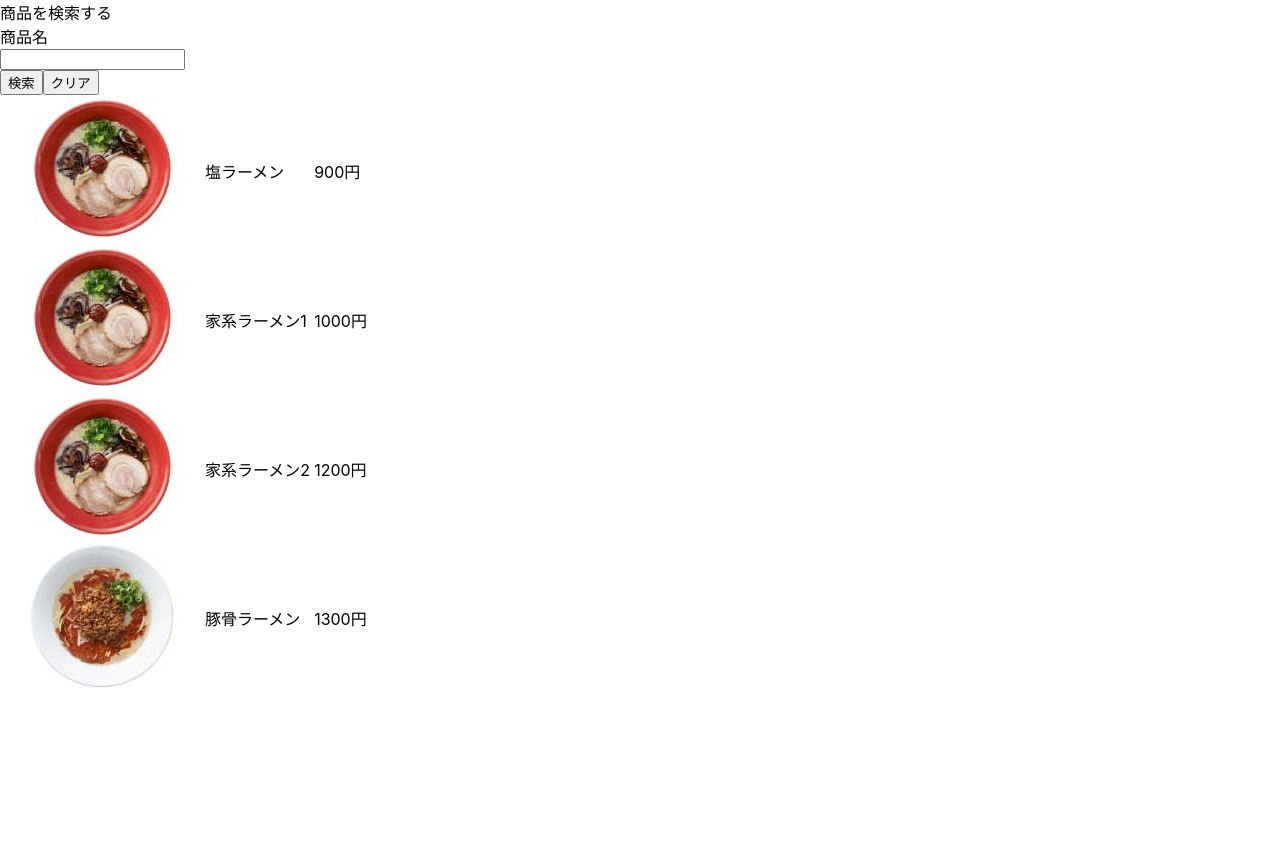
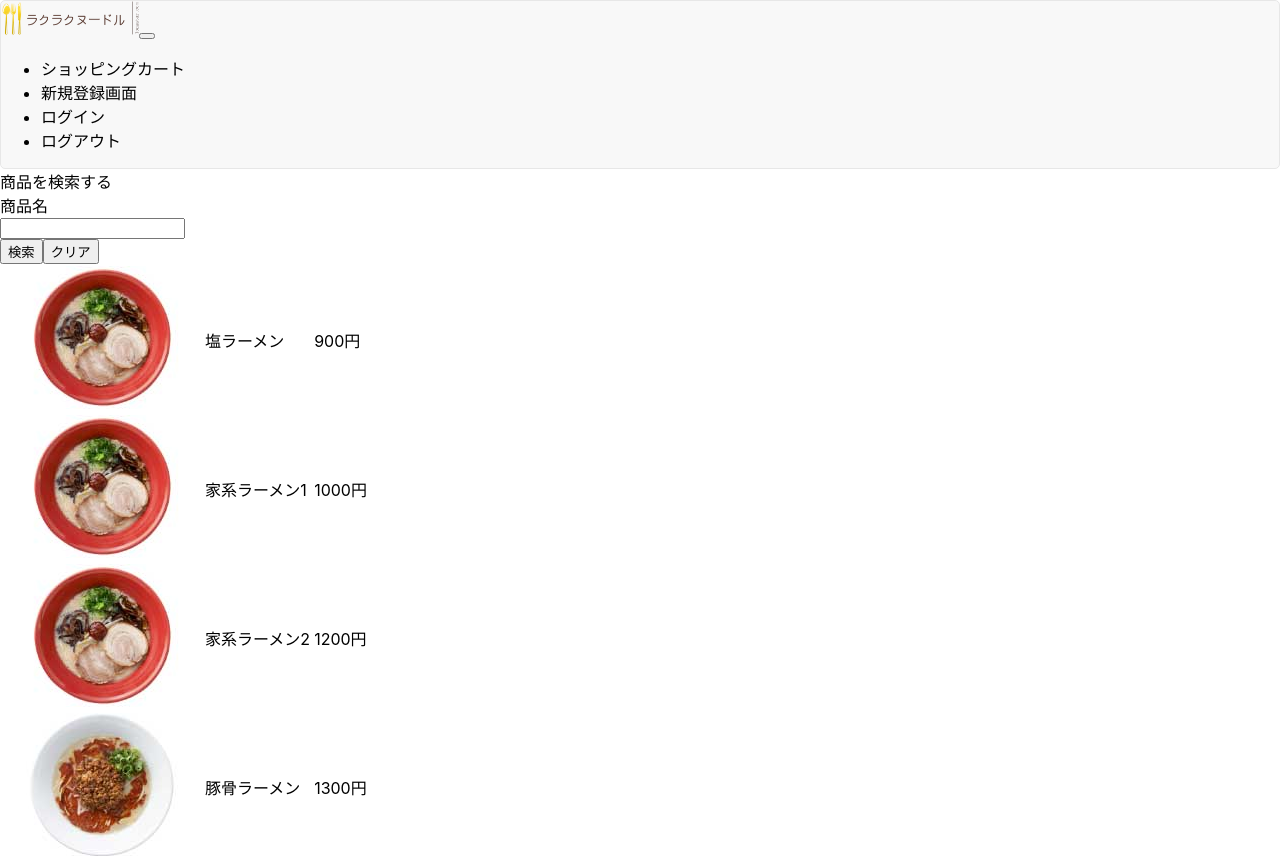
Before and after one commit to watanabekanako/ec-202207d, a Next.js app: page /items/itemList in a window 1280 px wide. Before the commit the page ends 800 px from the top, so only its background shows below. Built offline with nearby package versions, Linux system fonts and the light colour scheme; data requests are answered from the project's data file.

Commit message:
ヘッダー追加

```diff
--- a/data/db.json
+++ b/data/db.json
@@ -29,7 +29,6 @@
       "price": 1200
     }
   ],
-
   "options": [
     {
       "id": 1,
--- a/src/pages/items/cartPage.tsx
+++ b/src/pages/items/cartPage.tsx
@@ -1,5 +1,6 @@
 import Head from 'next/head';
 import CartPage from '../../compornents/cart';
+import { Nav } from "../../compornents/nav_format"
 
 export default function Page() {
     return (
@@ -7,6 +8,7 @@ export default function Page() {
         <Head>
           <title>カート</title>
         </Head>
+        <Nav name="ショッピングカート"/>
         <CartPage />
         </>
     );
--- a/src/pages/items/itemList.tsx
+++ b/src/pages/items/itemList.tsx
@@ -5,6 +5,7 @@ import useSWR, { useSWRConfig } from 'swr';
 import Image from 'next/image';
 import { isGeneratorFunction } from 'util/types';
 import Link from 'next/link';
+import { Nav } from "../../compornents/nav_format"
 
 const fetcher = (url: any) => fetch(url).then((res) => res.json());
 function Page() {
@@ -53,6 +54,8 @@ function Page() {
       <Head>
         <title>ラクスヌードル</title>
       </Head>
+
+      <Nav name=""/>
 
       <div className="row">
         <div className="col-lg-offset-3 col-lg-6 col-md-offset-2 col-md-8 col-sm-10 col-xs-12">
```
